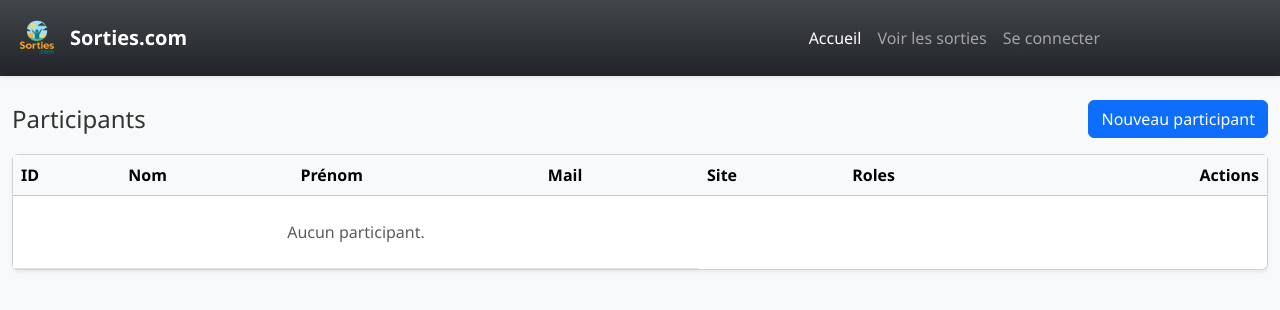
After one commit to RudyGUILLAUME/sorties.com, a Symfony app: template templates/admin/participants.html.twig in a window 1280 px wide. The commit adds this page. Shown: the top 310 px of the page. Run offline with Twig, Linux system fonts and the light colour scheme; the template is opened without the code that fills it, so the values that code supplies are empty; some libraries are stand-ins or nearby versions.

Commit message:
Ajout de la désactivation d'un participant par les admins
Ajout de la désactivation d'un participant par les admins

```diff
--- a/templates/admin/index.html.twig
+++ b/templates/admin/index.html.twig
@@ -14,6 +14,6 @@
     <ul>
         <li><a class="btn btn-primary btn-lg me-3" href="{{ path('app_register') }}">Créer un compte</a></li>
         <li><a class="btn btn-primary btn-lg me-3" href="{{path('admin_import_csv')}}">Ajout de compte par fichier</a></li>
-        <li><a href="#">Autres modules</a></li>
+        <li><a class="btn btn-primary btn-lg me-3" href="{{path('admin_participants')}}">Liste participants</a></li>
     </ul>
 {% endblock %}
--- /dev/null
+++ b/templates/admin/participants.html.twig
@@ -0,0 +1,64 @@
+{% extends 'base.html.twig' %}
+
+{% block title %}Participants{% endblock %}
+
+{% block body %}
+    <div class="container mt-4">
+        <div class="d-flex align-items-center justify-content-between mb-3">
+            <h1 class="h4 mb-0">Participants</h1>
+            <a class="btn btn-primary" href="{{ path('app_register') }}">Nouveau participant</a>
+        </div>
+
+        <div class="card shadow-sm">
+            <div class="table-responsive">
+                <table class="table table-hover align-middle mb-0">
+                    <thead class="table-light">
+                    <tr>
+                        <th>ID</th>
+                        <th>Nom</th>
+                        <th>Prénom</th>
+                        <th>Mail</th>
+                        <th>Site</th>
+                        <th>Roles</th>
+                        <th class="text-end">Actions</th>
+                    </tr>
+                    </thead>
+                    <tbody>
+                    {% for participant in participants %}
+                        <tr>
+                            <td>{{ participant.id }}</td>
+                            <td>{{ participant.nom }}</td>
+                            <td>{{ participant.prenom }}</td>
+                            <td>{{ participant.mail }}</td>
+                            <td>{{ participant.site.nom }}</td>
+                            <td>
+                                {% for role in participant.roles %}
+                                    {{ role }}
+                                {% endfor %}
+                            </td>
+                            <td class="text-end">
+                                <div class="btn-group btn-group-sm">
+                                    <a class="btn btn-outline-secondary" href="{{ path('app_profile_edit', {id: participant.id}) }}">Modifier</a>
+                                    <a class="btn btn-primary" href="{{ path('app_profile_show', {id: participant.id}) }}">Afficher</a>
+                                    <form method="post" action="{{ path('admin_toggle', {id: participant.id}) }}">
+                                        <input type="hidden" name="_token" value="{{ csrf_token('toggle' ~ participant.id) }}">
+                                        {%  if participant.actif %}
+                                            <button class="btn btn-outline-danger" type="submit">Désactiver</button>
+                                        {% else %}
+                                            <button class="btn btn-outline-primary" type="submit">Activer</button>
+                                        {% endif %}
+                                    </form>
+                                </div>
+                            </td>
+                        </tr>
+                    {% else %}
+                        <tr>
+                            <td colspan="4" class="text-center text-muted py-4">Aucun participant.</td>
+                        </tr>
+                    {% endfor %}
+                    </tbody>
+                </table>
+            </div>
+        </div>
+    </div>
+{% endblock %}
```
Also changed, not shown: src/Controller/AdminController.php (+38 -4 lines).
